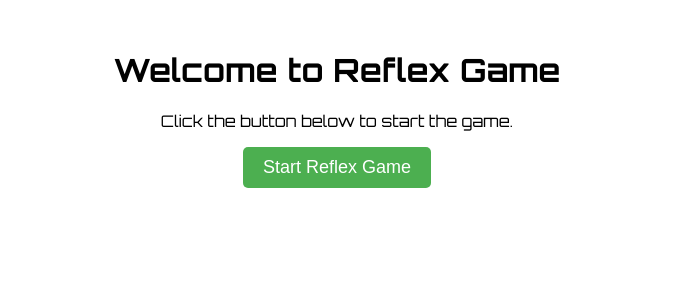
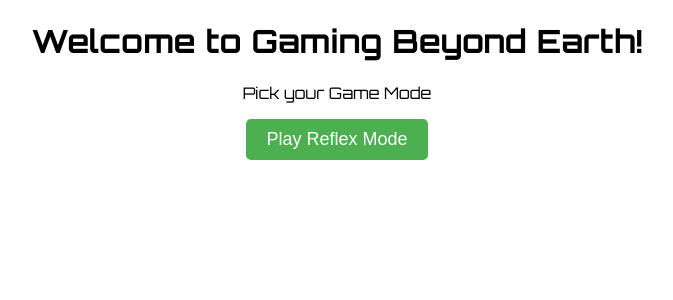
Before and after one commit to maurobarrales25/spaceship, a React (Create React App) app: page / in a window 1280 px wide. Shown: the top 300 px of the page, without its empty margins (303-976 px from the left). Built offline with nearby package versions, Linux system fonts and the light colour scheme.

Commit message:
cambio de titulo

```diff
--- a/src/pages/Home.jsx
+++ b/src/pages/Home.jsx
@@ -5,13 +5,13 @@ const Home = () => {
     const navigate = useNavigate();
 
     const handleStartGame = () => {
-        navigate("/reflex"); // Redirige a la página Reflex
+        navigate("/reflex");
     };
 
     return (
-        <div style={{ textAlign: "center", marginTop: "50px" }}>
-            <h1>Welcome to Reflex Game</h1>
-            <p>Click the button below to start the game.</p>
+        <div style={{ textAlign: "center", marginTop: "10px" }}>
+            <h1>Welcome to Gaming Beyond Earth!</h1>
+            <p>Pick your Game Mode</p>
             <button
                 onClick={handleStartGame}
                 style={{
@@ -24,7 +24,7 @@ const Home = () => {
                     borderRadius: "5px",
                 }}
             >
-                Start Reflex Game
+                Play Reflex Mode
             </button>
         </div>
     );
```
